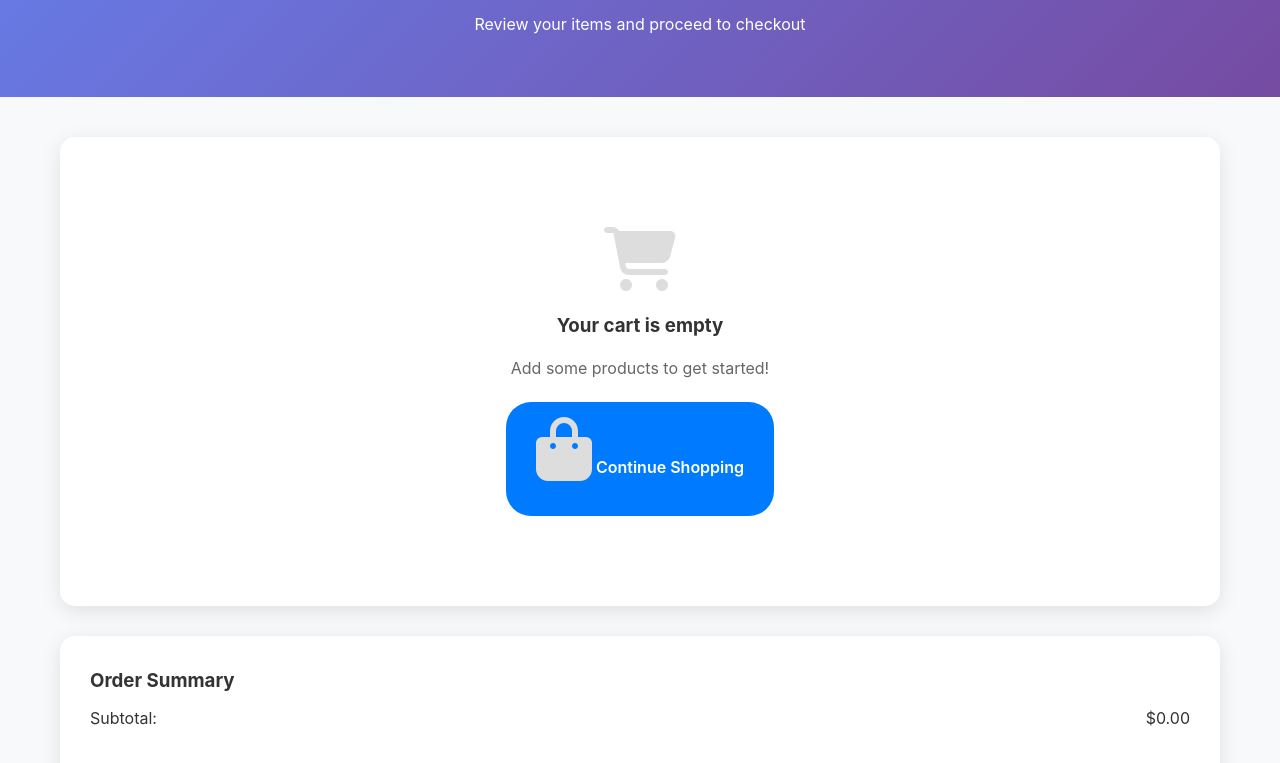
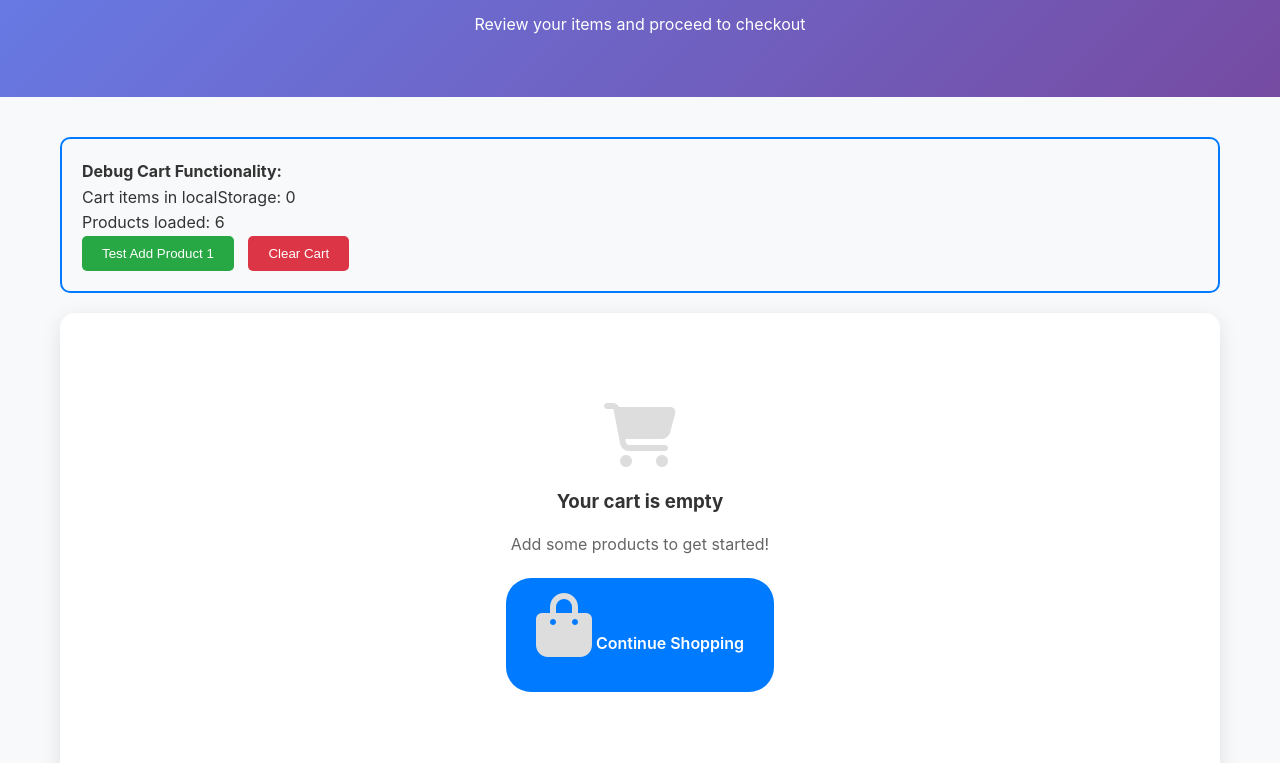
Before and after one commit to ndunl075/Ecommerce-Mock-Website, a website: page public/cart.html in a window 1280 px wide. Shown: the part 278-1041 px from the top of the page. Drawn offline with Linux system fonts and the light colour scheme.

Commit message:
Add Contact link to cart page navigation and add debugging tools to fix cart functionality

```diff
--- a/public/cart.html
+++ b/public/cart.html
@@ -417,6 +417,7 @@
                     <a href="/products">Products</a>
                     <a href="/categories">Categories</a>
                     <a href="/about">About</a>
+                    <a href="/contact">Contact</a>
                 </nav>
 
                 <div class="header-actions">
@@ -451,6 +452,15 @@
     <!-- Cart Content -->
     <section class="cart-content">
         <div class="container">
+
+            <!-- Debug Section -->
+            <div style="background: #f8f9fa; padding: 20px; margin-bottom: 20px; border-radius: 10px; border: 2px solid #007bff;">
+                <h4>Debug Cart Functionality:</h4>
+                <p>Cart items in localStorage: <span id="debugCartCount">0</span></p>
+                <p>Products loaded: <span id="debugProductsCount">0</span></p>
+                <button onclick="testAddToCart()" style="padding: 10px 20px; background: #28a745; color: white; border: none; border-radius: 5px; cursor: pointer; margin-right: 10px;">Test Add Product 1</button>
+                <button onclick="clearCart()" style="padding: 10px 20px; background: #dc3545; color: white; border: none; border-radius: 5px; cursor: pointer;">Clear Cart</button>
+            </div>
 
             <div class="row">
                 <div class="col-md-8">
@@ -538,11 +548,13 @@
                 // Reload cart from localStorage
                 cart = JSON.parse(localStorage.getItem('cart')) || [];
                 console.log('Cart loaded from localStorage:', cart);
+                console.log('Cart items count:', cart.length);
 
                 // Use shared products data
                 products = getProducts();
+                console.log('Products loaded:', products.length);
+                console.log('Product IDs:', products.map(p => p.id));
 
-                console.log('Products loaded:', products.length);
                 displayCartItems();
                 updateCartSummary();
             } catch (error) {
@@ -553,6 +565,10 @@
         // Display cart items
         function displayCartItems() {
             const cartItemsContainer = document.getElementById('cartItems');
+
+            console.log('Displaying cart items. Cart length:', cart.length);
+            console.log('Cart contents:', cart);
+            console.log('Products available:', products.length);
 
             if (cart.length === 0) {
                 cartItemsContainer.innerHTML = `
@@ -663,10 +679,35 @@
         }
 
 
+        // Debug functions
+        function testAddToCart() {
+            let cart = JSON.parse(localStorage.getItem('cart')) || [];
+            cart.push({ productId: 1, quantity: 1 });
+            localStorage.setItem('cart', JSON.stringify(cart));
+            console.log('Test: Added product 1 to cart');
+            loadCartItems();
+            updateDebugInfo();
+        }
+
+        function clearCart() {
+            localStorage.removeItem('cart');
+            cart = [];
+            displayCartItems();
+            updateCartSummary();
+            updateDebugInfo();
+        }
+
+        function updateDebugInfo() {
+            const cartData = JSON.parse(localStorage.getItem('cart')) || [];
+            document.getElementById('debugCartCount').textContent = cartData.length;
+            document.getElementById('debugProductsCount').textContent = products.length;
+        }
+
         // Initialize page
         document.addEventListener('DOMContentLoaded', function() {
             loadCartItems();
             updateCartCount();
+            updateDebugInfo();
         });
     </script>
     <script src="products.js"></script>
```
